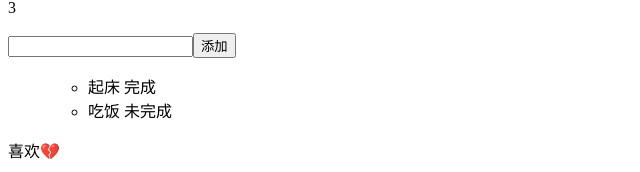
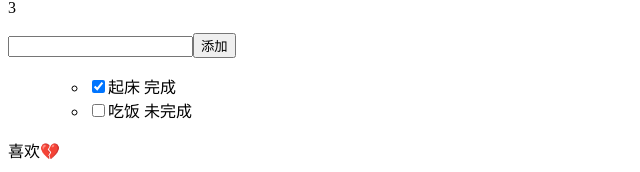
Before and after one commit to HvaiY/2020.1React, a React (Create React App) app: page / in a window 1280 px wide. Shown: the part 136-308 px from the top of the page, without its empty margins (0-640 px from the left). Built offline with nearby package versions, Linux system fonts and the light colour scheme.

Commit message:
属性的形式传递方法

```diff
--- a/src/App.js
+++ b/src/App.js
@@ -2,8 +2,19 @@
 import React, { Component, Fragment } from "react";
 import { TodoHeader, TodoInput, TodoList, Like } from "./components";
 import TodolList from "./components/TodoList";
+import PropTypes from "prop-types";
 
 export default class App extends Component {
+  static propTypes = {
+    todos: PropTypes.arrayOf(
+      PropTypes.shape({
+        id: PropTypes.number.isRequired,
+        title: PropTypes.string.isRequired,
+        isCompleted: PropTypes.bool.isRequired,
+      })
+    ).isRequired,
+    onCompletedChange: PropTypes.func,
+  };
   // 组件的state ，有state 的就是非受控组件,函数式组件是受控组件，有state 的也可能是半受控组件(同时用了props)
   // //state 方式1
   // state = {
@@ -51,6 +62,18 @@
       todos: newTodos2,
     });
   };
+  onCompletedChange = (id) => {
+    this.setState((prevState) => {
+      return {
+        todos: prevState.todos.map((todo) => {
+          if (todo.id === id) {
+            todo.isCompleted = !todo.isCompleted;
+          }
+          return todo;
+        }),
+      };
+    });
+  };
   render() {
     return (
       <Fragment>
@@ -70,7 +93,10 @@
           {this.state.title}
         </TodoHeader>
         <TodoInput name="添加" addTodo={this.addTodo}></TodoInput>
-        <TodolList todos={this.state.todos} />
+        <TodolList
+          todos={this.state.todos}
+          onCompletedChange={this.onCompletedChange}
+        />
         <Like />
       </Fragment>
     );
--- a/src/components/TodoList/TodoItem.js
+++ b/src/components/TodoList/TodoItem.js
@@ -1,12 +1,26 @@
 import React, { Component } from "react";
+const noop = () => {};
+export default class TodlList extends Component {
+  handleCheckBoxChange = () => {
+    //结构属性，如果找不到那么也不执行，不会报错
+    const { onCompletedChange = noop, id } = this.props;
 
-export default class TodlList extends Component {
+    // this.props.onCompletedChange(this.props.id);
+    onCompletedChange(id);
+  };
   render() {
     return (
       <ul>
         {
           <li>
-            {this.props.title} {this.props.isCompleted ? "完成" : "未完成"}
+            <input
+              type="checkbox"
+              checked={this.props.isCompleted}
+              onChange={this.handleCheckBoxChange}
+            />
+            <span>
+              {this.props.title} {this.props.isCompleted ? "完成" : "未完成"}
+            </span>
           </li>
         }
       </ul>
--- a/src/components/TodoList/index.js
+++ b/src/components/TodoList/index.js
@@ -12,7 +12,11 @@
             //   title={todo.title}
             //   isCompleted={todo.isCompleted}
             // />
-            <TodoItem key={todo.id} {...todo} />
+            <TodoItem
+              key={todo.id}
+              {...todo}
+              onCompletedChange={this.props.onCompletedChange}
+            />
           );
         })}
       </ul>
```
